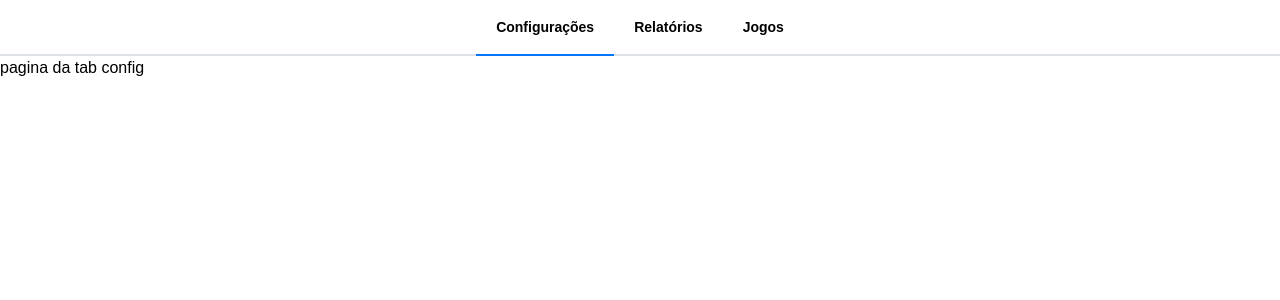
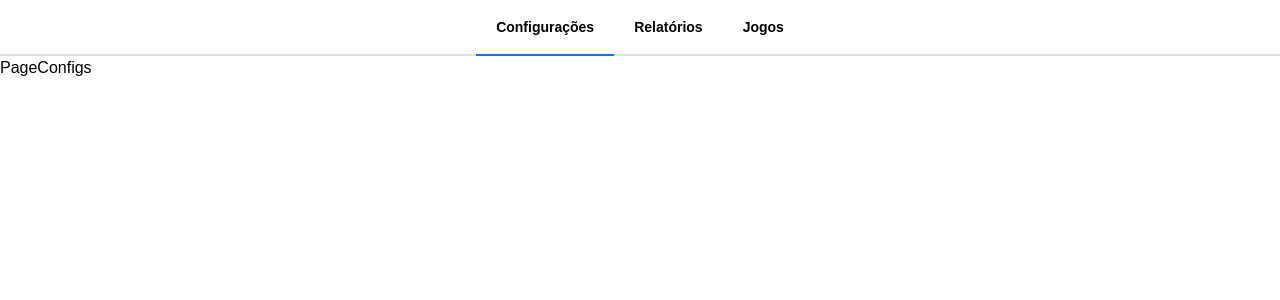
Before and after one commit to DDR23/bot-apostador-bet365-painel-frontend, a React (Vite) app: page / in a window 1280 px wide. Shown: the top 300 px of the page. Built offline with nearby package versions, Linux system fonts and the light colour scheme.

Commit message:
feat:{adicionando estrutura da pagina de configurações}

```diff
--- a/src/components/layouts/AppLayout.tsx
+++ b/src/components/layouts/AppLayout.tsx
@@ -1,5 +1,6 @@
 import { Tabs } from "@mantine/core";
 import { useEffect, useState } from "react";
+import PageConfigs from "../../pages/configs/Page";
 
 export default function AppLayout() {
   const [selectedTab, setSelectedTab] = useState<string>(() => {
@@ -23,7 +24,7 @@ export default function AppLayout() {
         <Tabs.Tab p={20} fw={700} value="relatorios">Relatórios</Tabs.Tab>
         <Tabs.Tab p={20} fw={700} value="jogos">Jogos</Tabs.Tab>
       </Tabs.List>
-      <Tabs.Panel value="configs" style={{ flexGrow: 1 }}><>pagina da tab config</></Tabs.Panel>
+      <Tabs.Panel value="configs" style={{ flexGrow: 1 }}><PageConfigs /></Tabs.Panel>
       <Tabs.Panel value="relatorios" style={{ flexGrow: 1 }}><>pagina da tab relatorios</></Tabs.Panel>
       <Tabs.Panel value="jogos" style={{ flexGrow: 1 }}><>pagina da tab jogos</></Tabs.Panel>
     </Tabs>
--- /dev/null
+++ b/src/pages/configs/Page.tsx
@@ -0,0 +1,3 @@
+export default function PageConfigs() {
+  return <>PageConfigs</>;
+}
```
Also changed, not shown: 1 other file (tests, documents, lock files or other folders).
